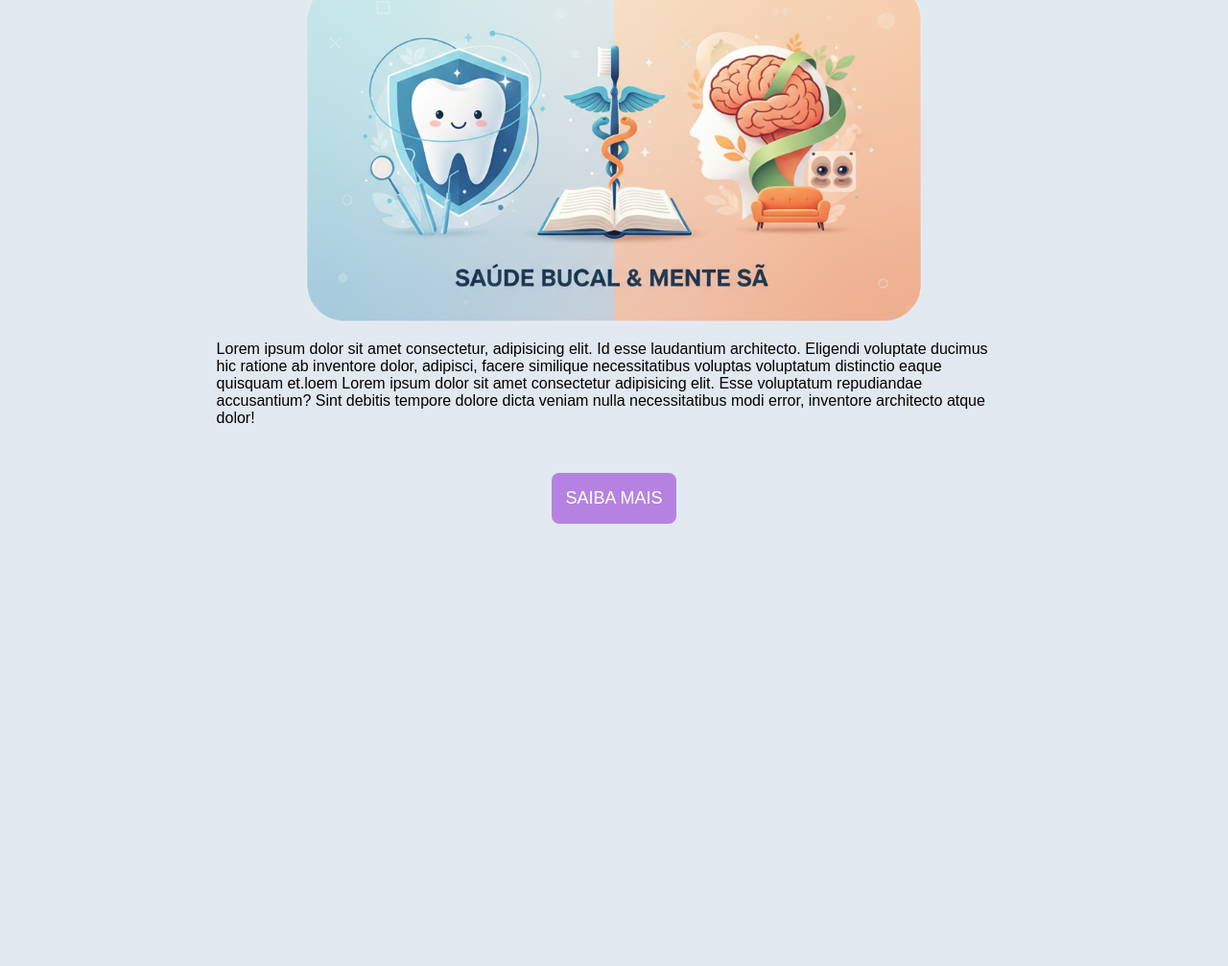
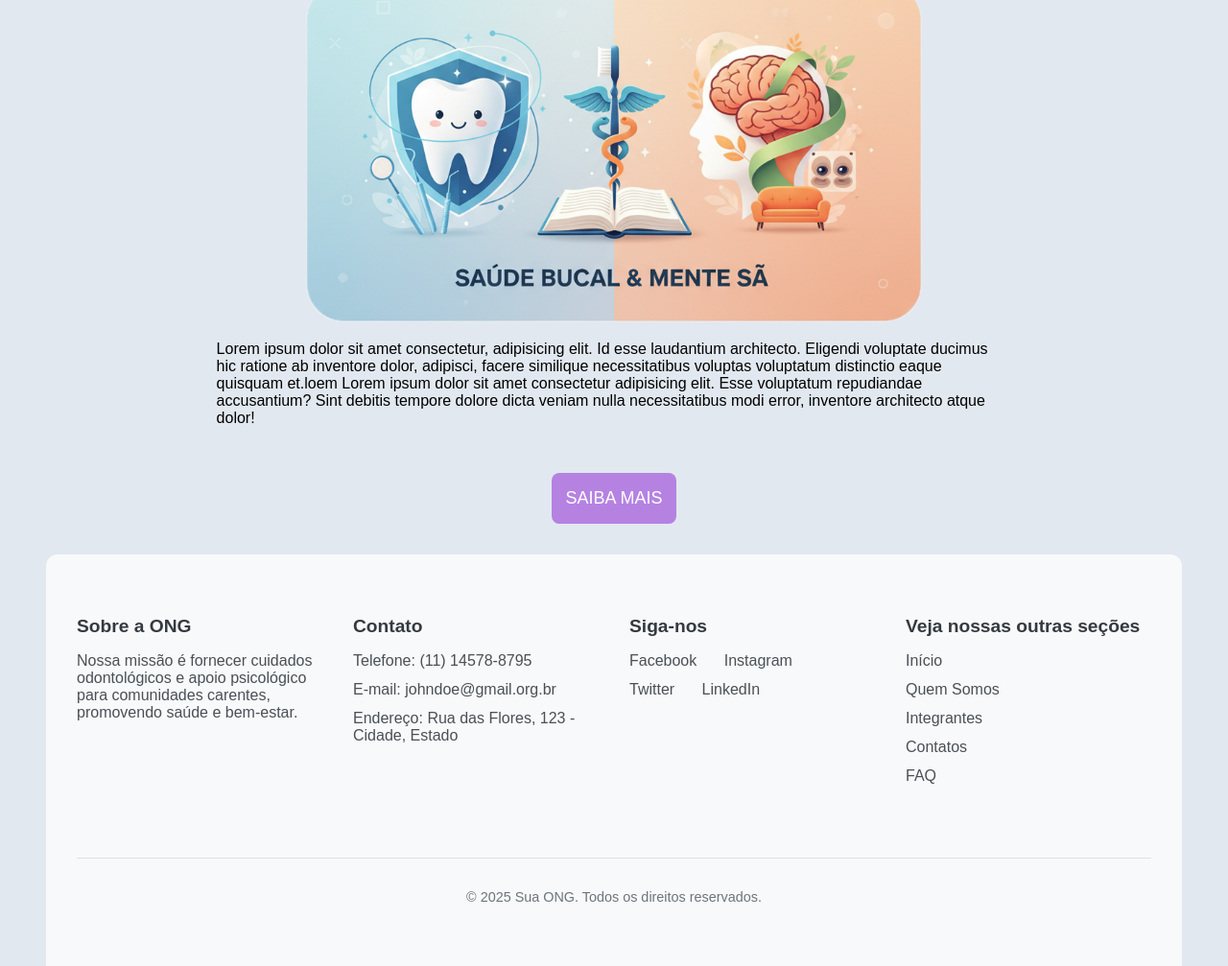
Before and after one commit to wwilliamsantana/page-challenger-enterprise, a plain HTML site: page index.html in a window 1280 px wide. Shown: the part 232-1239 px from the top of the page at 96% size. Before the commit the page ends 824 px from the top, so only its background shows below. Drawn offline with Linux system fonts and the light colour scheme; a web font is replaced by a local one.

Commit message:
feat: Struture footer + Styles

```diff
--- a/index.html
+++ b/index.html
@@ -64,7 +64,45 @@
     </main>
 
 
-
+    <footer class="footer">
+      <div class="footer-container">
+        <div class="footer-column about-us">
+          <h4>Sobre a ONG</h4>
+          <p>Nossa missão é fornecer cuidados odontológicos e apoio psicológico para comunidades carentes, promovendo
+            saúde e bem-estar.</p>
+        </div>
+        <div class="footer-column contact-info">
+          <h4>Contato</h4>
+          <ul>
+            <li>Telefone: (11) 14578-8795</li>
+            <li>E-mail: johndoe@gmail.org.br</li>
+            <li>Endereço: Rua das Flores, 123 - Cidade, Estado</li>
+          </ul>
+        </div>
+        <div class="footer-column social-media">
+          <h4>Siga-nos</h4>
+          <ul class="social-links">
+            <li><a href="#">Facebook</a></li>
+            <li><a href="#">Instagram</a></li>
+            <li><a href="#">Twitter</a></li>
+            <li><a href="#">LinkedIn</a></li>
+          </ul>
+        </div>
+        <div class="footer-column sitemap">
+          <h4>Veja nossas outras seções</h4>
+          <ul>
+            <li><a href="#">Início</a></li>
+            <li><a href="#">Quem Somos</a></li>
+            <li><a href="#">Integrantes</a></li>
+            <li><a href="#">Contatos</a></li>
+            <li><a href="#">FAQ</a></li>
+          </ul>
+        </div>
+      </div>
+      <div class="footer-bottom">
+        <p>&copy; 2025 Sua ONG. Todos os direitos reservados.</p>
+      </div>
+    </footer>
 
   </div>
 </body>
--- a/style.css
+++ b/style.css
@@ -101,3 +101,80 @@ main {
   font-size: 18px;
   text-transform: uppercase;
 }
+
+
+.footer {
+  margin-top: 2rem;
+  background-color: #f8f9fa;
+  color: #495057;
+  padding: 4rem 2rem;
+  font-family: 'Arial', sans-serif;
+  border-top-right-radius: 12px;
+  border-top-left-radius: 12px;
+}
+
+.footer-container {
+  display: flex;
+  flex-wrap: wrap;
+  justify-content: space-between;
+  max-width: 1200px;
+  margin: 0 auto;
+  gap: 2rem;
+}
+
+.footer-column {
+  flex: 1 1 200px;
+  margin-bottom: 2rem;
+}
+
+.footer-column h4 {
+  font-size: 1.2rem;
+  font-weight: bold;
+  margin-bottom: 1rem;
+  color: #343a40;
+}
+
+
+.footer-column ul {
+  list-style: none;
+  padding: 0;
+  margin: 0;
+}
+
+.footer-column ul li {
+  margin-bottom: 0.75rem;
+}
+
+.footer-column ul li a {
+  text-decoration: none;
+  color: #495057;
+  transition: color 0.3s ease;
+}
+
+.footer-column ul li a:hover {
+  color: #007bff;
+}
+
+
+.social-links li {
+  display: inline-block;
+  margin-right: 1.5rem;
+}
+
+.social-links li a {
+  text-decoration: underline;
+}
+
+
+.footer-bottom {
+  text-align: center;
+  padding-top: 2rem;
+  border-top: 1px solid #dee2e6;
+  margin-top: 2rem;
+}
+
+.footer-bottom p {
+  margin: 0;
+  font-size: 0.9rem;
+  color: #6c757d;
+}
```
